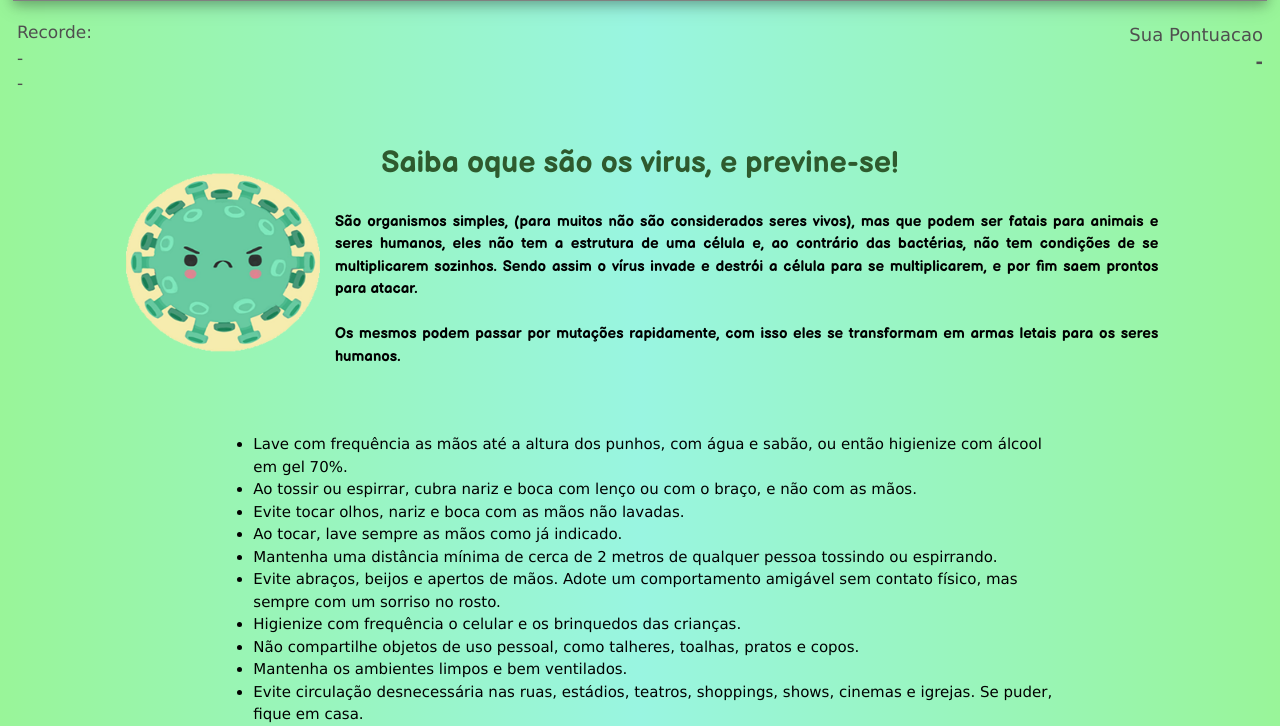
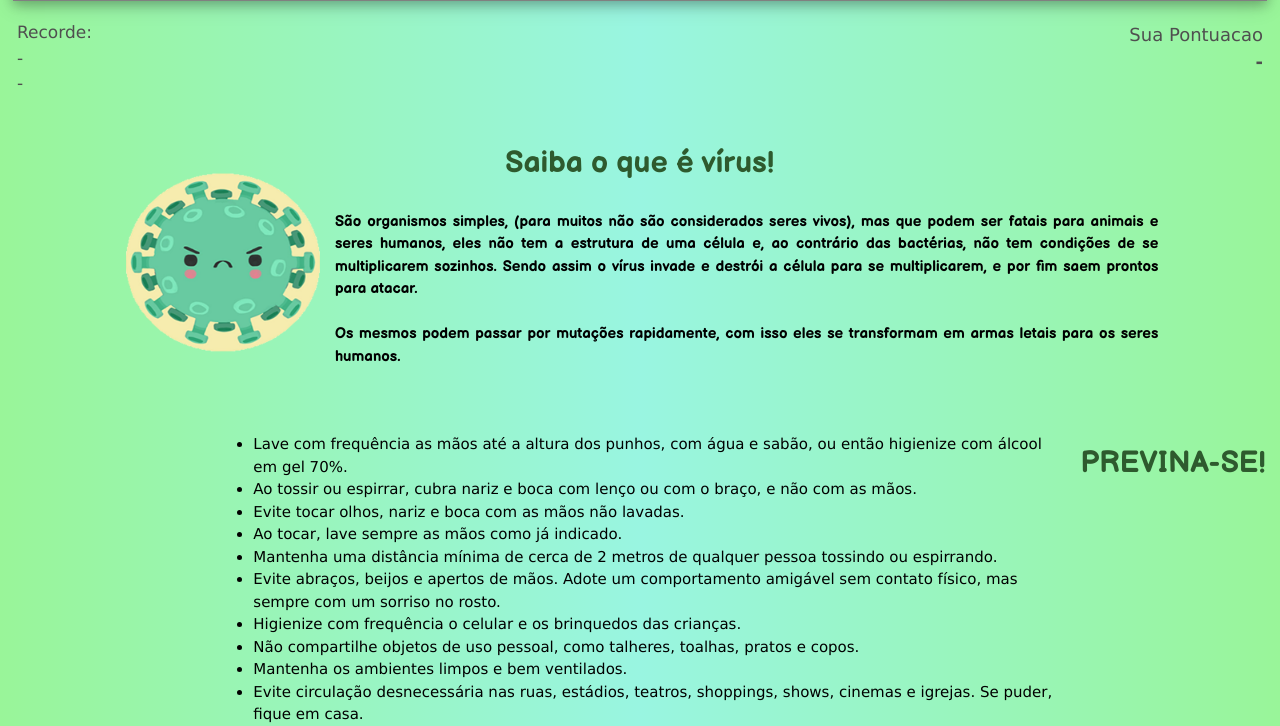
Before and after one commit to YanBasilio/fujadovirus, a PHP site: page / in a window 1280 px wide. Shown: the part 664-1390 px from the top of the page. Run offline with PHP 8.4, Linux system fonts and the light colour scheme; some libraries are stand-ins or nearby versions.

Commit message:
erros de portugues

```diff
--- a/index.php
+++ b/index.php
@@ -59,7 +59,7 @@
         </div>
 
         <div class="w3-row w3-center">
-            <h4 class="subtitulo w3-center">Saiba oque são os virus, e previne-se!</h4>
+            <h4 class="subtitulo w3-center">Saiba o que é vírus!</h4>
             <div class="w3-col m1">&nbsp;</div>
             <div class="w3-col w3-container m2">
                 <img id="img-texto1"src="content/img/coroninha.png" style="width:200px;"/>
@@ -90,6 +90,7 @@
             </ul>
             </div>
             <div class="w3-col m2">&nbsp;</div>
+            <h4 class="subtitulo w3-center">PREVINA-SE!</h4>
         </div>
 
         <div class="div-adsense w3-center">
```
